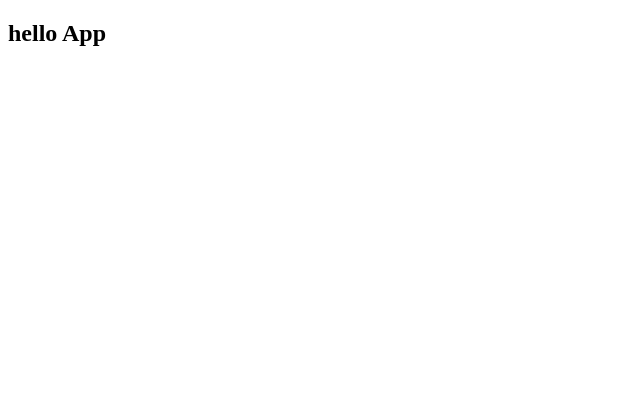
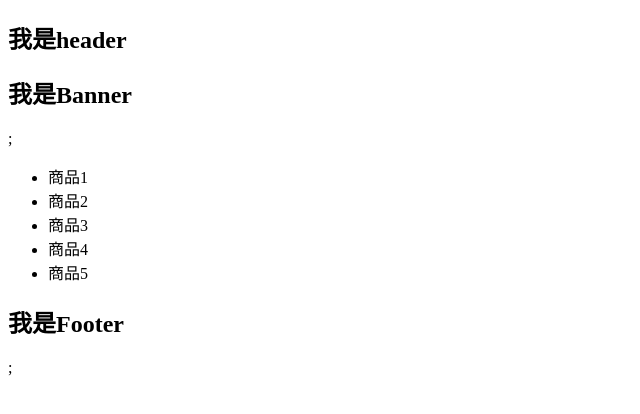
Before and after one commit to lyh9322/LearnReact, a React app: page / in a window 1280 px wide. Shown: the top 414 px of the page, without its empty margins (0-640 px from the left). Built offline with nearby package versions, Linux system fonts and the light colour scheme.

Commit message:
组件间的嵌套

```diff
--- /dev/null
+++ b/src/03_组件间的通信/01_组件间的嵌套.js
@@ -0,0 +1,60 @@
+import React, { Component } from "react";
+function Banner() {
+  return (
+    <div>
+      <h2>我是Banner</h2>;
+    </div>
+  );
+}
+
+function ProductList() {
+  return (
+    <ul>
+      <li>商品1</li>
+      <li>商品2</li>
+      <li>商品3</li>
+      <li>商品4</li>
+      <li>商品5</li>
+    </ul>
+  );
+}
+function Header() {
+  return (
+    <div>
+      <h2>我是header</h2>
+    </div>
+  );
+}
+
+function Main() {
+  return (
+    <div>
+      <Banner />
+      <ProductList />
+    </div>
+  );
+}
+
+function Footer() {
+  return (
+    <div>
+      <h2>我是Footer</h2>;
+    </div>
+  );
+}
+
+export default class App extends Component {
+  constructor(props) {
+    super(props);
+    this.state = {};
+  }
+  render() {
+    return (
+      <div>
+        <Header />
+        <Main />
+        <Footer />
+      </div>
+    );
+  }
+}
--- a/src/App.js
+++ /dev/null
@@ -1,7 +0,0 @@
-import React, { Component } from "react";
-
-export default class App extends Component {
-  render() {
-    return <h2>hello App</h2>;
-  }
-}
--- a/src/index.js
+++ b/src/index.js
@@ -1,5 +1,5 @@
 import React from "react";
 import ReactDOM from "react-dom";
-import App from "./App";
+import App from "./03_组件间的通信/01_组件间的嵌套";
 
 ReactDOM.render(<App />, document.getElementById("root"));
```
Also changed, not shown: src/01_组件的定义方式/App.js (added, +10 -0 lines), src/02_组件的生命周期/App.js (added, +46 -0 lines), 2 other files (tests, documents, lock files or other folders).
